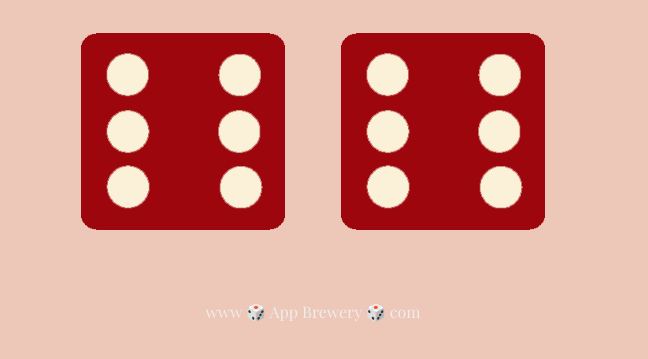
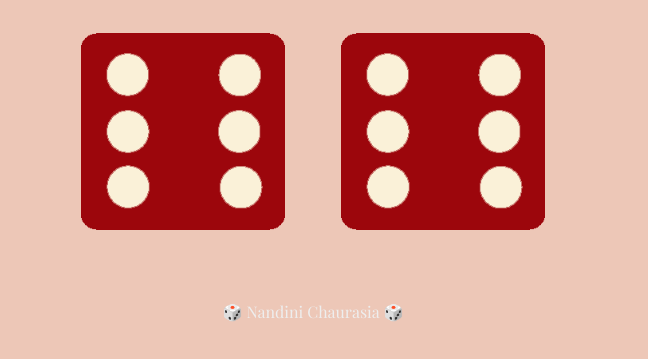
Before and after one commit to NandiniChaurasia/The-Dice-Game, a plain HTML site: page index.html in a window 1280 px wide. Shown: the part 325-684 px from the top of the page, without its empty margins (327-975 px from the left). Drawn offline with nearby package versions, Linux system fonts and the light colour scheme; a web font is replaced by a local one.

Commit message:
Update index.html

```diff
--- a/index.html
+++ b/index.html
@@ -31,6 +31,6 @@
   </body>
 
   <footer>
-    www 🎲 App Brewery 🎲 com
+   🎲 Nandini Chaurasia 🎲
   </footer>
 </html>
```
